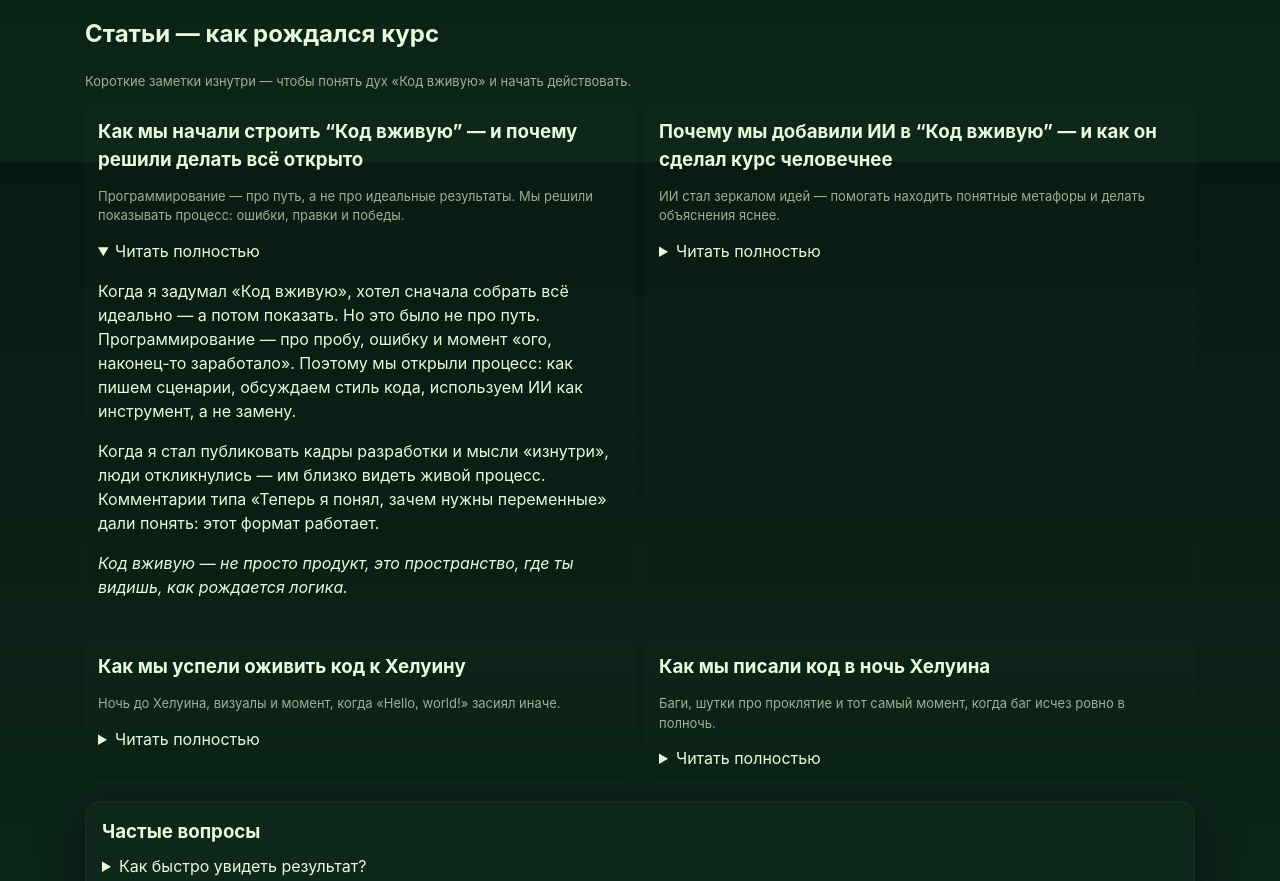
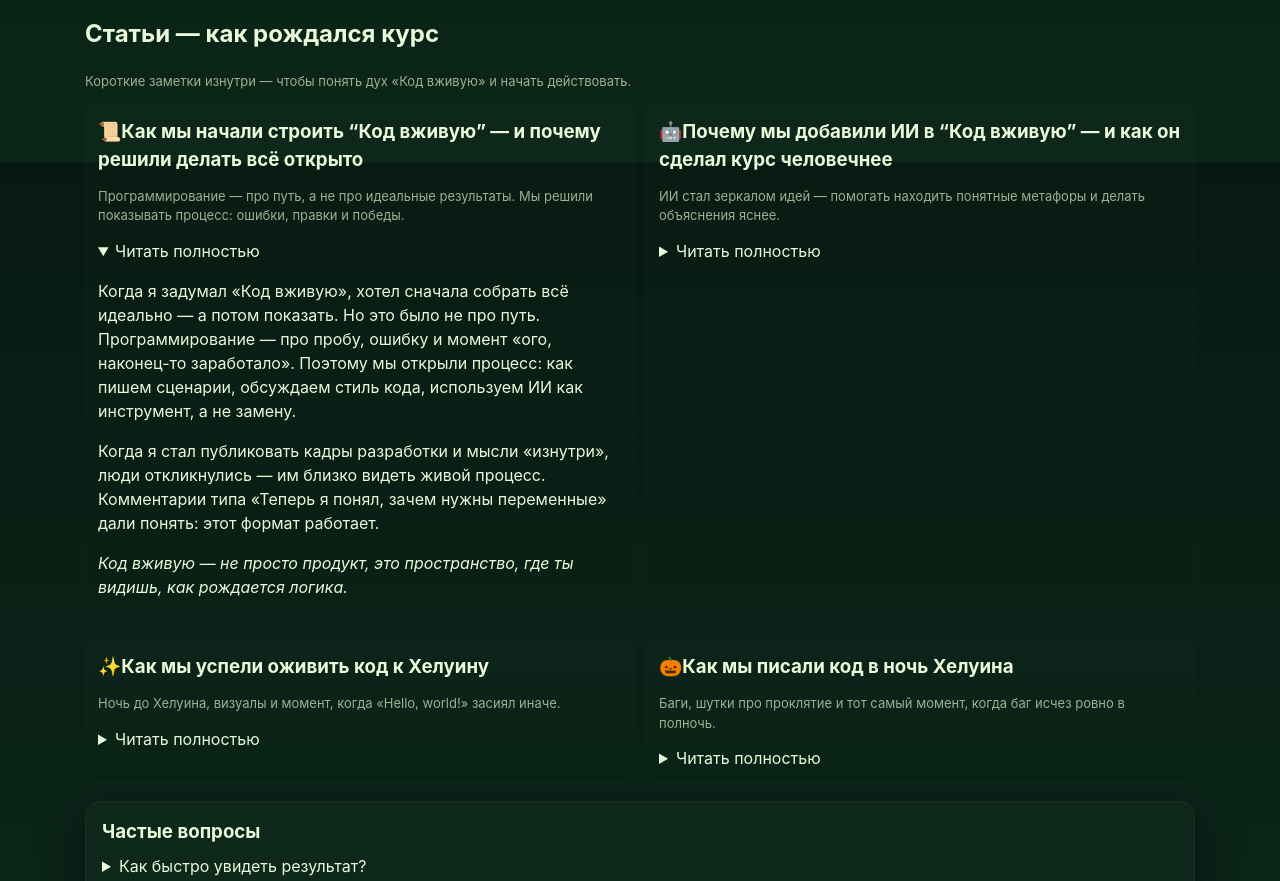
Before and after one commit to kod-vzhivuyu/kod-vzhivuyu.github.io, a plain HTML site: page index.html in a window 1280 px wide. Shown: the part 638-1519 px from the top of the page. Drawn offline with Linux system fonts and the light colour scheme.

Commit message:
Update index.html

```diff
--- a/index.html
+++ b/index.html
@@ -210,7 +210,7 @@
       <div class="articles" style="margin-top:12px">
         <!-- 1 -->
         <article class="article" id="art1" itemscope itemtype="https://schema.org/Article">
-          <h3 itemprop="headline">Как мы начали строить “Код вживую” — и почему решили делать всё открыто</h3>
+          <h3 itemprop="headline">📜Как мы начали строить “Код вживую” — и почему решили делать всё открыто</h3>
           <p class="small" itemprop="description">Программирование — про путь, а не про идеальные результаты. Мы решили показывать процесс: ошибки, правки и победы.</p>
           <details>
             <summary>Читать полностью</summary>
@@ -224,7 +224,7 @@
 
         <!-- 2 -->
         <article class="article" id="art2" itemscope itemtype="https://schema.org/Article">
-          <h3 itemprop="headline">Почему мы добавили ИИ в “Код вживую” — и как он сделал курс человечнее</h3>
+          <h3 itemprop="headline">🤖Почему мы добавили ИИ в “Код вживую” — и как он сделал курс человечнее</h3>
           <p class="small" itemprop="description">ИИ стал зеркалом идей — помогать находить понятные метафоры и делать объяснения яснее.</p>
           <details>
             <summary>Читать полностью</summary>
@@ -237,7 +237,7 @@
 
         <!-- 3 -->
         <article class="article" id="art3" itemscope itemtype="https://schema.org/Article">
-          <h3 itemprop="headline">Как мы успели оживить код к Хелуину</h3>
+          <h3 itemprop="headline">✨Как мы успели оживить код к Хелуину</h3>
           <p class="small" itemprop="description">Ночь до Хелуина, визуалы и момент, когда «Hello, world!» засиял иначе.</p>
           <details>
             <summary>Читать полностью</summary>
@@ -250,7 +250,7 @@
 
         <!-- 4 -->
         <article class="article" id="art4" itemscope itemtype="https://schema.org/Article">
-          <h3 itemprop="headline">Как мы писали код в ночь Хелуина</h3>
+          <h3 itemprop="headline">🎃Как мы писали код в ночь Хелуина</h3>
           <p class="small" itemprop="description">Баги, шутки про проклятие и тот самый момент, когда баг исчез ровно в полночь.</p>
           <details>
             <summary>Читать полностью</summary>
```
